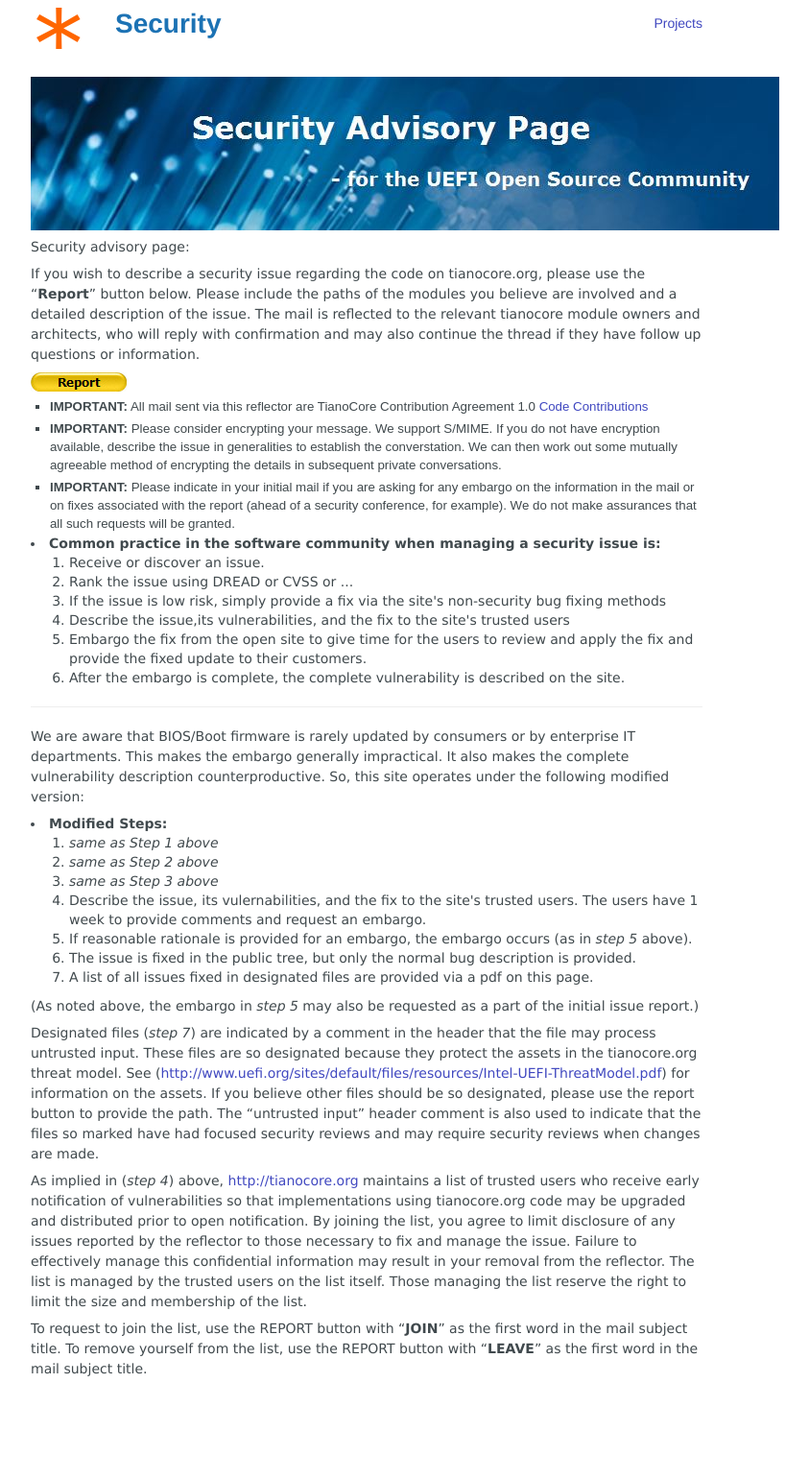
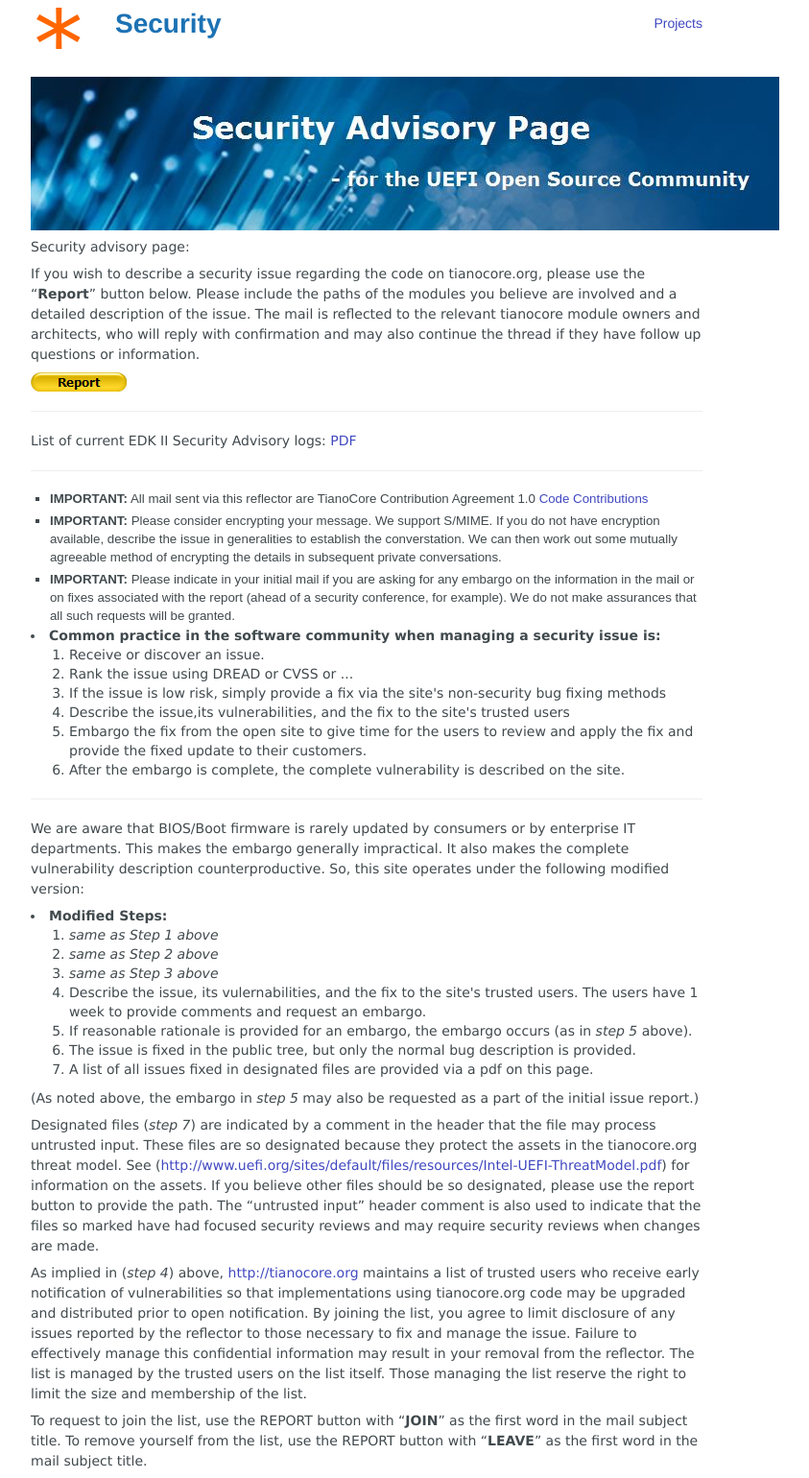
Before and after one commit to tianocore/tianocore.github.io, a Jekyll site: the page built from security/index.md, in a window 1280 px wide. Shown: the whole page at 96% size, without its empty margins (258-1101 px from the left). Built offline with Jekyll 4.4.1, drawn with Linux system fonts in a browser that asks for light colours; nearby versions of some CDN libraries; before the commit the page ends 1444 px from its top, so only the background shows below that.

Commit message:
Update index.md

```diff
--- a/security/index.md
+++ b/security/index.md
@@ -13,6 +13,11 @@ If you wish to describe a security issue regarding the code on tianocore.org, pl
  <a href="mailto:tianocore-security@lists.sourceforge.net?subject=Tianocore%20Security%20Report%20Message">
 <img src="https://raw.githubusercontent.com/tianocore/tianocore.github.io/master/images/Report-button2.jpg" /></a>
 
+
+----
+List of current EDK II Security Advisory logs: <a href="{{edk2files}}/Security_Advisory/EDK%20II%20Security%20Advisory%20Log%20001.pdf/download"> PDF</a>
+
+----
 
 <ul>
 
```
